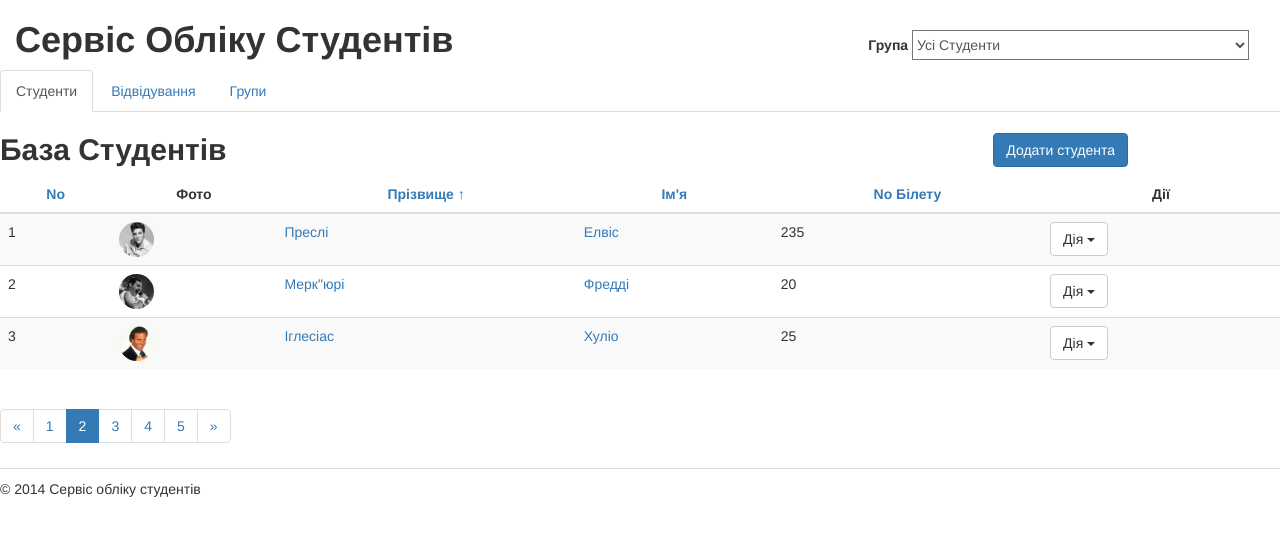
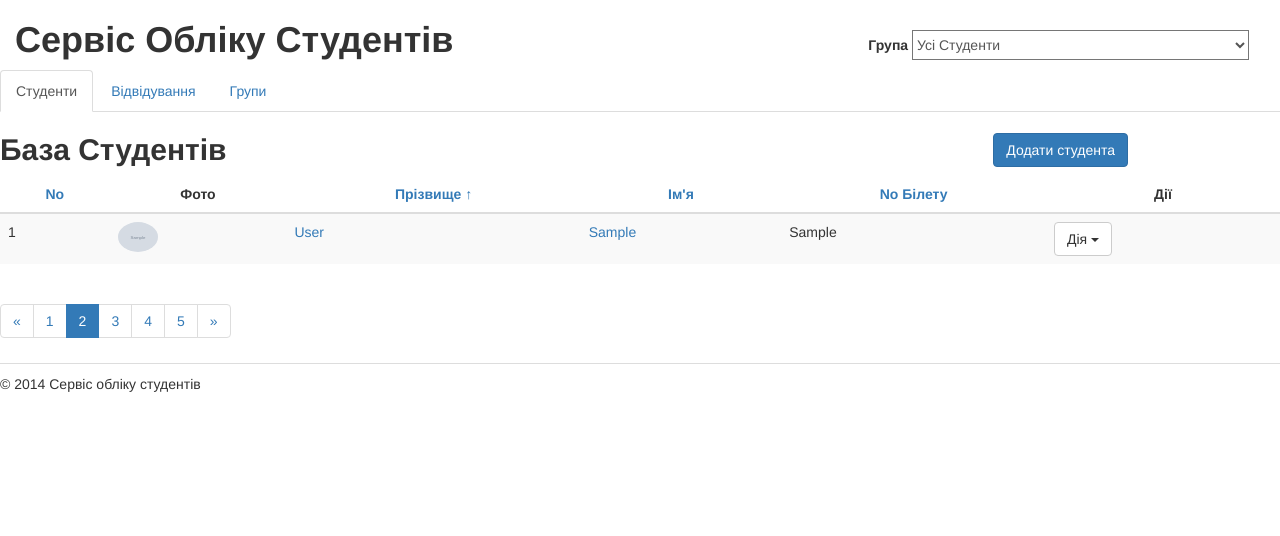
Before and after one commit to kukirokuk/studentsdb, a Django app: page / in a window 1280 px wide. Shown: the part 20-556 px from the top of the page. Run offline with Django 3.2, Linux system fonts and the light colour scheme; tables that the repository leaves empty hold one stand-in row (values such as "Sample post"); grey boxes marked "Sample" are stand-in pictures; some libraries are stand-ins or nearby versions.

Commit message:
admin model page imrovements, image database linking

```diff
--- a/students/templates/students/students_list.html
+++ b/students/templates/students/students_list.html
@@ -28,7 +28,12 @@
 							{% for student in students %}
 							<tr>
 								<td>{{ forloop.counter }}</td>
-								<td><img src="{% static student.image %}" height="35" class="img-circle"></td>
+								<td>
+								{% if student.photo %}
+								<img src="{{ student.photo.url }}" height="30" class="img-circle"></td>
+								{%else %}
+								<img class="img-circle" src="{% static "img/default_user.png" %} " height="30"/>
+								{% endif %}
 								<td><a title="Редагувати" href="{%url "students_edit" student.id %}">{{student.last_name}}</a></td>
 								<td><a title="Редагувати" href="{%url "students_edit" student.id %}">{{student.first_name}}</a></td>
 								<td>{{student.ticket}}</td>
--- a/students/views/students.py
+++ b/students/views/students.py
@@ -3,27 +3,11 @@ from django.shortcuts import render
 
 from django.http import HttpResponse
 
+from ..models import Student
+
 def students_list(request):
-	students = (
-		{'id':1,
-		'first_name': u'Елвіс',
-		'last_name': u'Преслі',
-		'ticket': 235,
-		'image': 'img/elvis.jpg'
-		},
-		{'id':1,
-		'first_name': u'Фредді',
-		'last_name': u'Мерк"юрі',
-		'ticket': 20,
-		'image': 'img/freddie.jpg'
-		},
-		{'id':1,
-		'first_name': u'Хуліо',
-		'last_name': u'Іглесіас',
-		'ticket': 25,
-		'image': 'img/hulio.jpg',
-		},
-		)
+	students = Student.objects.all()
+
 	return render(request, 'students/students_list.html', {'students': students})
 
 def students_add(request):
--- a/studentsdb/urls.py
+++ b/studentsdb/urls.py
@@ -1,20 +1,7 @@
-"""studentsdb URL Configuration
 
-The `urlpatterns` list routes URLs to views. For more information please see:
-    https://docs.djangoproject.com/en/1.8/topics/http/urls/
-Examples:
-Function views
-    1. Add an import:  from my_app import views
-    2. Add a URL to urlpatterns:  url(r'^$', views.home, name='home')
-Class-based views
-    1. Add an import:  from other_app.views import Home
-    2. Add a URL to urlpatterns:  url(r'^$', Home.as_view(), name='home')
-Including another URLconf
-    1. Add an import:  from blog import urls as blog_urls
-    2. Add a URL to urlpatterns:  url(r'^blog/', include(blog_urls))
-"""
-from django.conf.urls import include, url
+from django.conf.urls import include, url, patterns
 from django.contrib import admin
+from django.conf.urls import patterns, include, url
 
 urlpatterns = [
 	#Journal urls
@@ -36,3 +23,12 @@ urlpatterns = [
 
     url(r'^admin/', include(admin.site.urls)),
 ]
+
+from .settings import MEDIA_ROOT, DEBUG
+
+
+if DEBUG:
+# serve files from media folder
+		urlpatterns += patterns('',
+				url(r'^media/(?P<path>.*)$', 'django.views.static.serve', {
+						'document_root': MEDIA_ROOT}))
```
Also changed, not shown: students/static/img/default_user.png (added).
